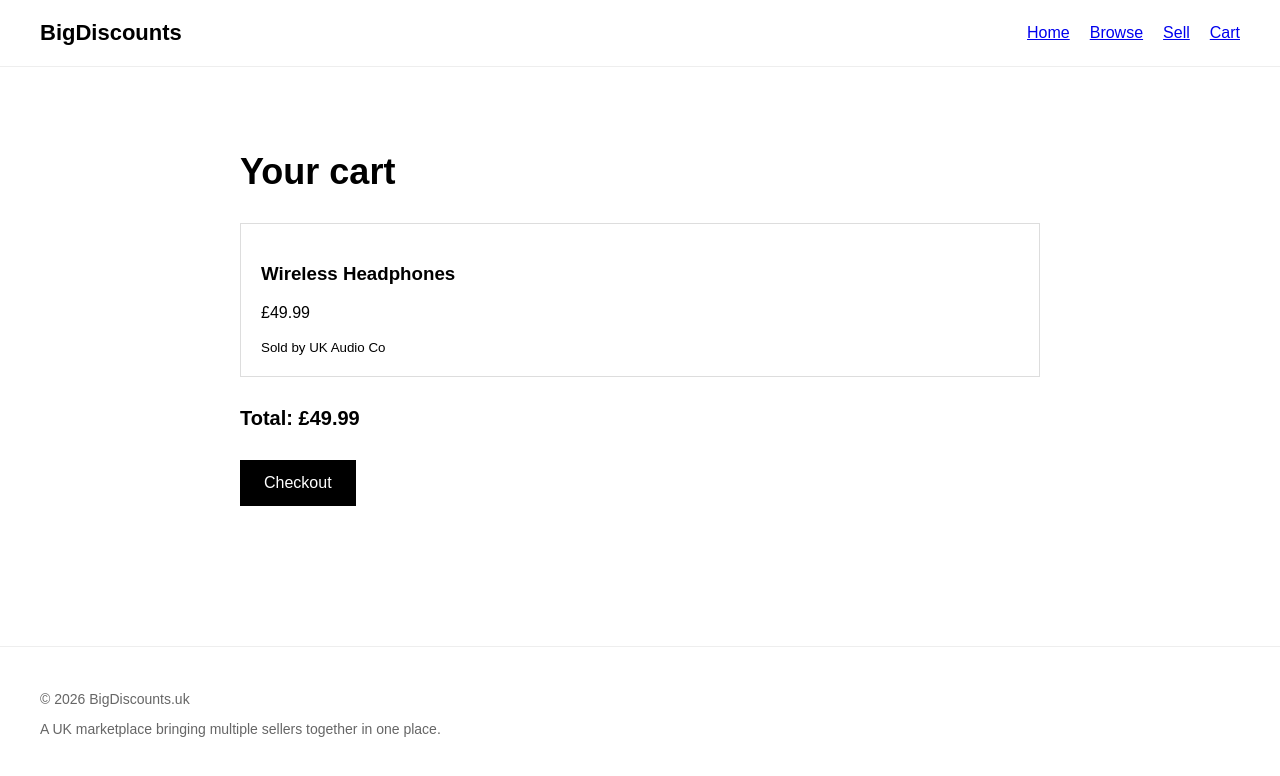
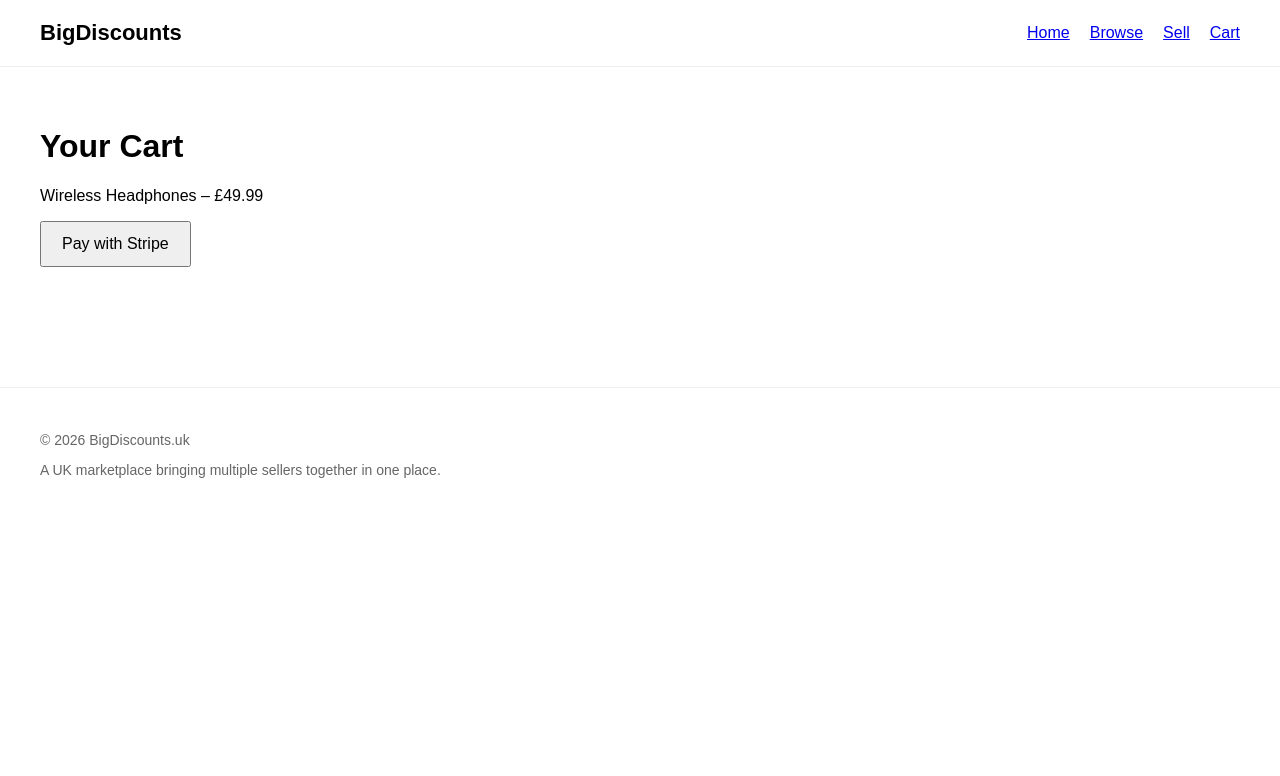
Before and after one commit to gaijyn1981/BigDiscounts, a Next.js app: page /cart in a window 1280 px wide. Shown: the top 776 px of the page. Built offline with nearby package versions, Linux system fonts and the light colour scheme.

Commit message:
Fix frontend checkout redirect to Stripe session

```diff
--- a/app/cart/page.tsx
+++ b/app/cart/page.tsx
@@ -1,8 +1,7 @@
 "use client";
 
 export default function CartPage() {
-  const handleCheckout = async () => {
-    try {
+  async function checkout() {
     const res = await fetch("/api/checkout", {
       method: "POST",
     });
@@ -10,50 +9,27 @@ export default function CartPage() {
     const data = await res.json();
 
     if (data.url) {
-        window.location.href = data.url;
+      window.location.href = data.url; // 🔥 THIS redirects to Stripe
     } else {
-        alert("Checkout failed");
+      alert("Failed to start checkout");
     }
-    } catch (error) {
-      console.error(error);
-      alert("Something went wrong");
   }
-  };
 
   return (
-    <div style={{ padding: "60px 40px", maxWidth: "800px", margin: "0 auto" }}>
-      <h1 style={{ fontSize: "36px", marginBottom: "30px" }}>
-        Your cart
-      </h1>
+    <div style={{ padding: 40 }}>
+      <h1>Your Cart</h1>
 
-      <div
+      <p>Wireless Headphones – £49.99</p>
+
+      <button
+        onClick={checkout}
         style={{
-          border: "1px solid #ddd",
-          padding: "20px",
-          marginBottom: "30px",
+          padding: "12px 20px",
+          fontSize: "16px",
+          cursor: "pointer",
         }}
       >
-        <h3>Wireless Headphones</h3>
-        <p>£49.99</p>
-        <small>Sold by UK Audio Co</small>
-      </div>
-
-      <div style={{ fontSize: "20px", marginBottom: "30px" }}>
-        <strong>Total: £49.99</strong>
-      </div>
-
-      <button
-        onClick={handleCheckout}
-        style={{
-          padding: "14px 24px",
-          fontSize: "16px",
-          cursor: "pointer",
-          background: "black",
-          color: "white",
-          border: "none",
-        }}
-      >
-        Checkout
+        Pay with Stripe
       </button>
     </div>
   );
```
Lines whose indentation alone changed are shown as unchanged.
